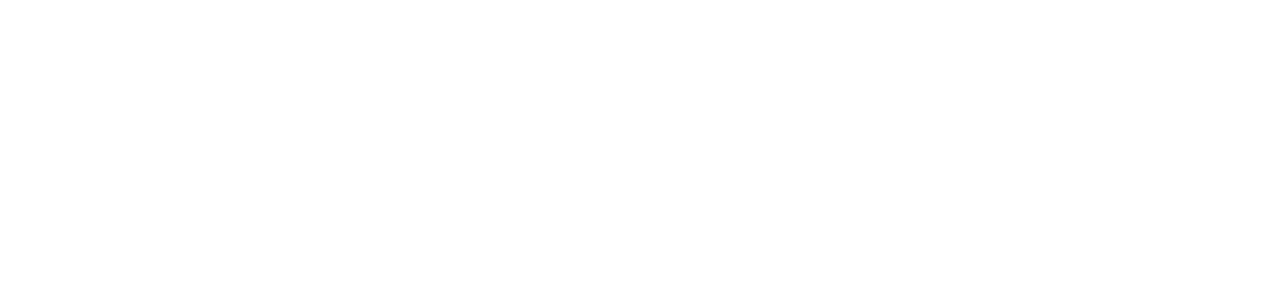
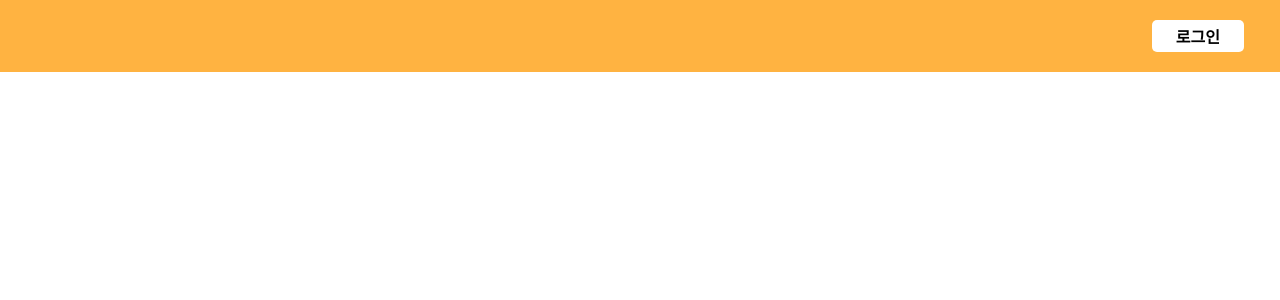
Before and after one commit to DaegunManga/samshisaeki, a React (Create React App) app in the folder client/: page / in a window 1280 px wide. Shown: the top 300 px of the page. Built offline with nearby package versions, Linux system fonts and the light colour scheme.

Commit message:
feat: create navbar component

```diff
--- a/client/package.json
+++ b/client/package.json
@@ -10,6 +10,7 @@
     "@types/node": "^16.11.59",
     "@types/react": "^18.0.21",
     "@types/react-dom": "^18.0.6",
+    "@types/styled-components": "^5.1.26",
     "axios": "^0.27.2",
     "react": "^18.2.0",
     "react-dom": "^18.2.0",
--- a/client/src/App.tsx
+++ b/client/src/App.tsx
@@ -1,19 +1,25 @@
-import React from "react";
-import { BrowserRouter, Routes, Route } from "react-router-dom";
+import React from 'react';
+import { BrowserRouter, Routes, Route } from 'react-router-dom';
 
-import Main from "./pages/Main";
-import Admin from "./pages/Admin";
-import Login from "./pages/Login";
-import NotFound from "./pages/NotFound";
+import Main from './pages/Main';
+import Admin from './pages/Admin';
+import Login from './pages/Login';
+import NotFound from './pages/NotFound';
+
+import Navbar from './components/Navbar';
+
+import GlobalStyles from './lib/globalStyles';
 
 export default function App() {
   return (
     <BrowserRouter>
+      <GlobalStyles />
+      <Navbar />
       <Routes>
-        <Route path="/" element={<Main />} />
-        <Route path="/admin" element={<Admin />} />
-        <Route path="/Login" element={<Login />} />
-        <Route path="/*" element={<NotFound />} />
+        <Route path='/' element={<Main />} />
+        <Route path='/admin' element={<Admin />} />
+        <Route path='/login' element={<Login />} />
+        <Route path='/*' element={<NotFound />} />
       </Routes>
     </BrowserRouter>
   );
--- /dev/null
+++ b/client/src/atom/user.ts
@@ -0,0 +1,27 @@
+import { atom } from 'recoil';
+
+type UserAtomType = UserAtomLoggedIn | UserAtomNotLoggedIn;
+
+interface UserAtomLoggedIn {
+  isLoggedIn: true;
+  user: User;
+}
+
+interface UserAtomNotLoggedIn {
+  isLoggedIn: false;
+}
+
+interface User {
+  username: string;
+  nickname: string;
+  adminKey: string;
+}
+
+const userAtom = atom<UserAtomType>({
+  key: 'user',
+  default: {
+    isLoggedIn: false,
+  },
+});
+
+export default userAtom;
--- /dev/null
+++ b/client/src/components/Navbar/Button.tsx
@@ -0,0 +1,35 @@
+import React, { useCallback } from 'react';
+import styled from 'styled-components';
+import { useNavigate } from 'react-router-dom';
+
+interface ButtonProps {
+  value: string;
+  to: string;
+}
+
+export default function Button({ value, to }: ButtonProps) {
+  const navigate = useNavigate();
+
+  const onButtonClick = useCallback(
+    (e: React.MouseEvent<HTMLButtonElement, MouseEvent>) => {
+      navigate(to);
+    },
+    [navigate, to]
+  );
+
+  return <ButtonEl onClick={onButtonClick}>{value}</ButtonEl>;
+}
+
+const ButtonEl = styled.button`
+  font-size: 1rem;
+  font-weight: bold;
+  padding: 0.25rem 1.5rem;
+  background: white;
+  color: black;
+  outline: none;
+  border: none;
+  border-radius: 5px;
+  &:hover {
+    cursor: pointer;
+  }
+`;
--- /dev/null
+++ b/client/src/components/Navbar/index.tsx
@@ -0,0 +1,36 @@
+import React, { useMemo } from 'react';
+import { useRecoilValue } from 'recoil';
+import styled from 'styled-components';
+import userAtom from '../../atom/user';
+import Button from './Button';
+
+export default function Navbar() {
+  const user = useRecoilValue(userAtom);
+
+  const buttonProps = useMemo(
+    () =>
+      user.isLoggedIn
+        ? { value: '관리자 페이지', to: '/admin' }
+        : { value: '로그인', to: '/login' },
+    [user]
+  );
+
+  return (
+    <Provider>
+      <ItemProvider>
+        <Button {...buttonProps}></Button>
+      </ItemProvider>
+    </Provider>
+  );
+}
+
+const Provider = styled.div`
+  position: sticky;
+  padding: 1.25rem 2.25rem;
+  background: #ffb341;
+`;
+
+const ItemProvider = styled.div`
+  display: flex;
+  justify-content: flex-end;
+`;
--- /dev/null
+++ b/client/src/lib/globalStyles.ts
@@ -0,0 +1,48 @@
+import { createGlobalStyle } from 'styled-components';
+
+const GlobalStyles = createGlobalStyle`
+html, body, div, span, applet, object, iframe,
+h1, h2, h3, h4, h5, h6, p, blockquote, pre,
+a, abbr, acronym, address, big, cite, code,
+del, dfn, em, img, ins, kbd, q, s, samp,
+small, strike, strong, sub, sup, tt, var,
+b, u, i, center,
+dl, dt, dd, ol, ul, li,
+fieldset, form, label, legend,
+table, caption, tbody, tfoot, thead, tr, th, td,
+article, aside, canvas, details, embed,
+figure, figcaption, footer, header, hgroup,
+menu, nav, output, ruby, section, summary,
+time, mark, audio, video {
+	margin: 0;
+	padding: 0;
+	border: 0;
+	font-size: 100%;
+	font: inherit;
+	vertical-align: baseline;
+}
+/* HTML5 display-role reset for older browsers */
+article, aside, details, figcaption, figure,
+footer, header, hgroup, menu, nav, section {
+	display: block;
+}
+body {
+	line-height: 1;
+}
+ol, ul {
+	list-style: none;
+}
+blockquote, q {
+	quotes: none;
+}
+blockquote:before, blockquote:after,
+q:before, q:after {
+	content: '';
+	content: none;
+}
+table {
+	border-collapse: collapse;
+	border-spacing: 0;
+}`;
+
+export default GlobalStyles;
```
Also changed, not shown: 1 other file (tests, documents, lock files or other folders).
